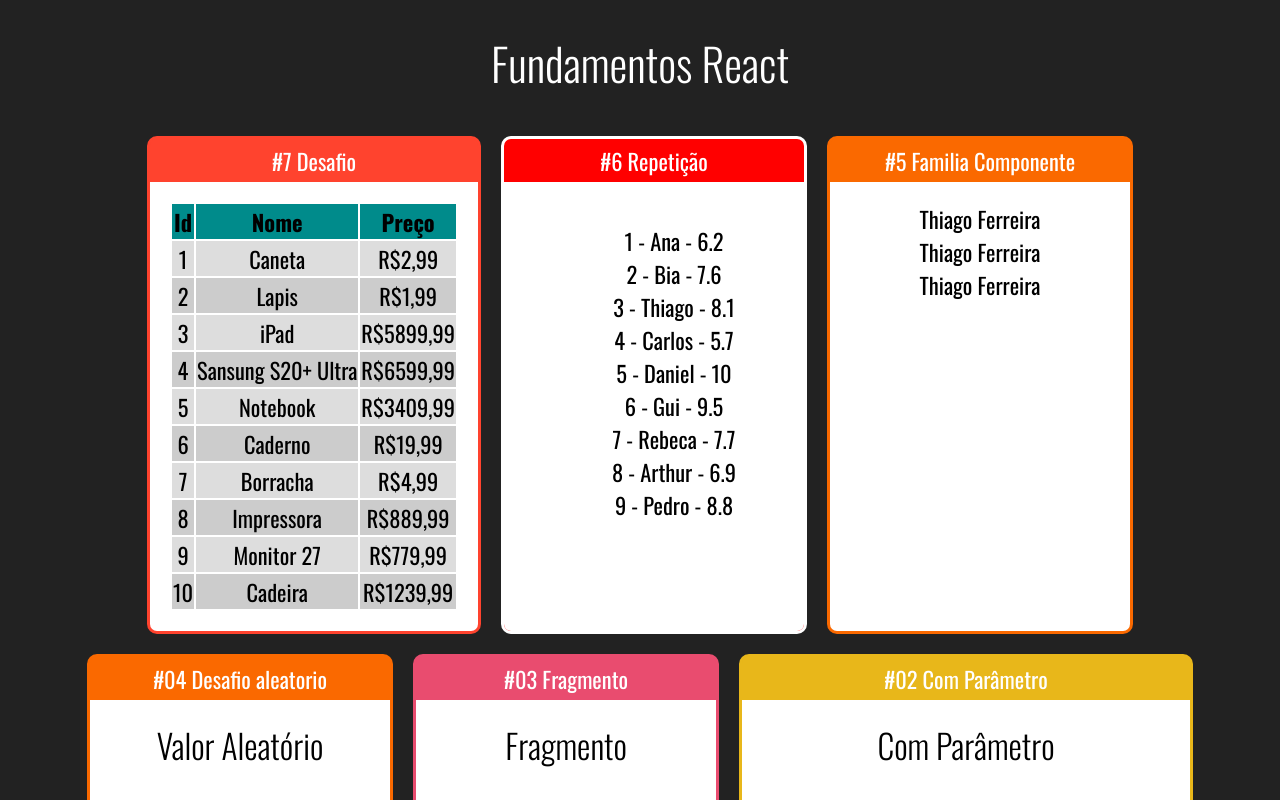
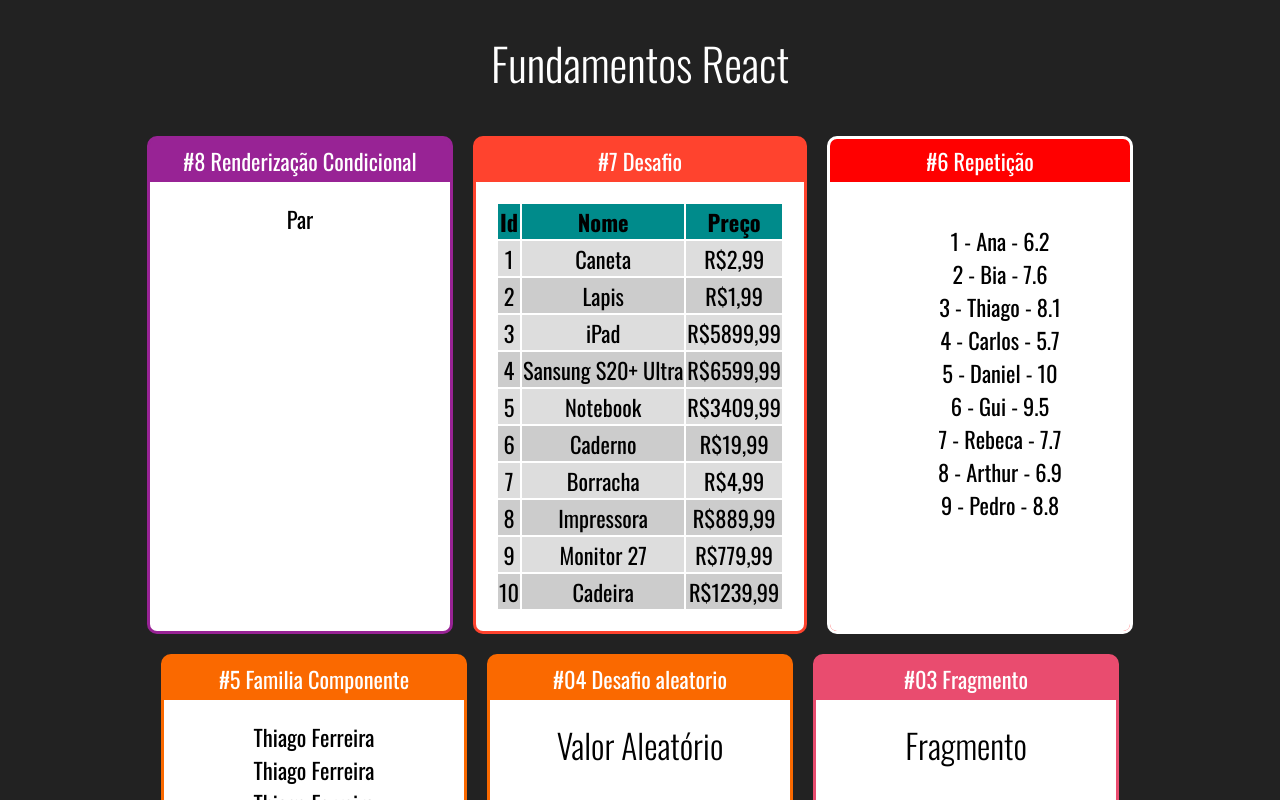
Before and after one commit to thiago-henrique-dev/fundamentos-react, a React (Create React App) app: page / in a window 1280 px wide. Shown: the top 800 px of the page. Built offline with nearby package versions, Linux system fonts and the light colour scheme.

Commit message:
Renderização Condicional #01

```diff
--- a/src/App.jsx
+++ b/src/App.jsx
@@ -9,6 +9,7 @@
 import ListaAlunos from './components/repetição/ListaAlunos'
 import FamiliaMembro from './components/basicos/FamiliaMembro'
 import TabelaProdutos from './components/repetição/TabelaProdutos'
+import ParOuImpar from './components/condicional/ParOuImpar'
 
 export default () => {
     return (
@@ -17,10 +18,14 @@
         <h1>Fundamentos React</h1>
 
         <div className="Cards">
+        <Card titulo="#8 Renderização Condicional " color="#982395">
+        <ParOuImpar numero={20}></ParOuImpar>
+      </Card>
+
+
+
         <Card titulo="#7 Desafio " color="#FF432E">
         <TabelaProdutos></TabelaProdutos>
-
-
       </Card>
 
         <Card titulo="#6 Repetição" color="#F4C65">
--- /dev/null
+++ b/src/components/condicional/ParOuImpar.jsx
@@ -0,0 +1,11 @@
+import  React from 'react'
+
+export default props => {
+    const isPar = props.numero % 2 === 0
+    return (
+        <div>
+            { isPar ? <span>Par</span> :
+              <span>Impar</span> }
+        </div>
+    )
+}
--- a/src/components/repetição/TabelaProdutos.jsx
+++ b/src/components/repetição/TabelaProdutos.jsx
@@ -8,7 +8,7 @@
     function getLinhas() {
         return produtos.map((produto, i) => {
             return (
-                <tr key={produto.id} className={i % 2 == 0 ? 'Par' : 'Impar'}>
+                <tr key={produto.id} className={i % 2 === 0 ? 'Par' : 'Impar'}>
                     <td>{produto.id}</td>
                     <td>{produto.nome}</td>
                     <td>R${produto.preco.toFixed(2).replace('.', ',')}</td>
```
